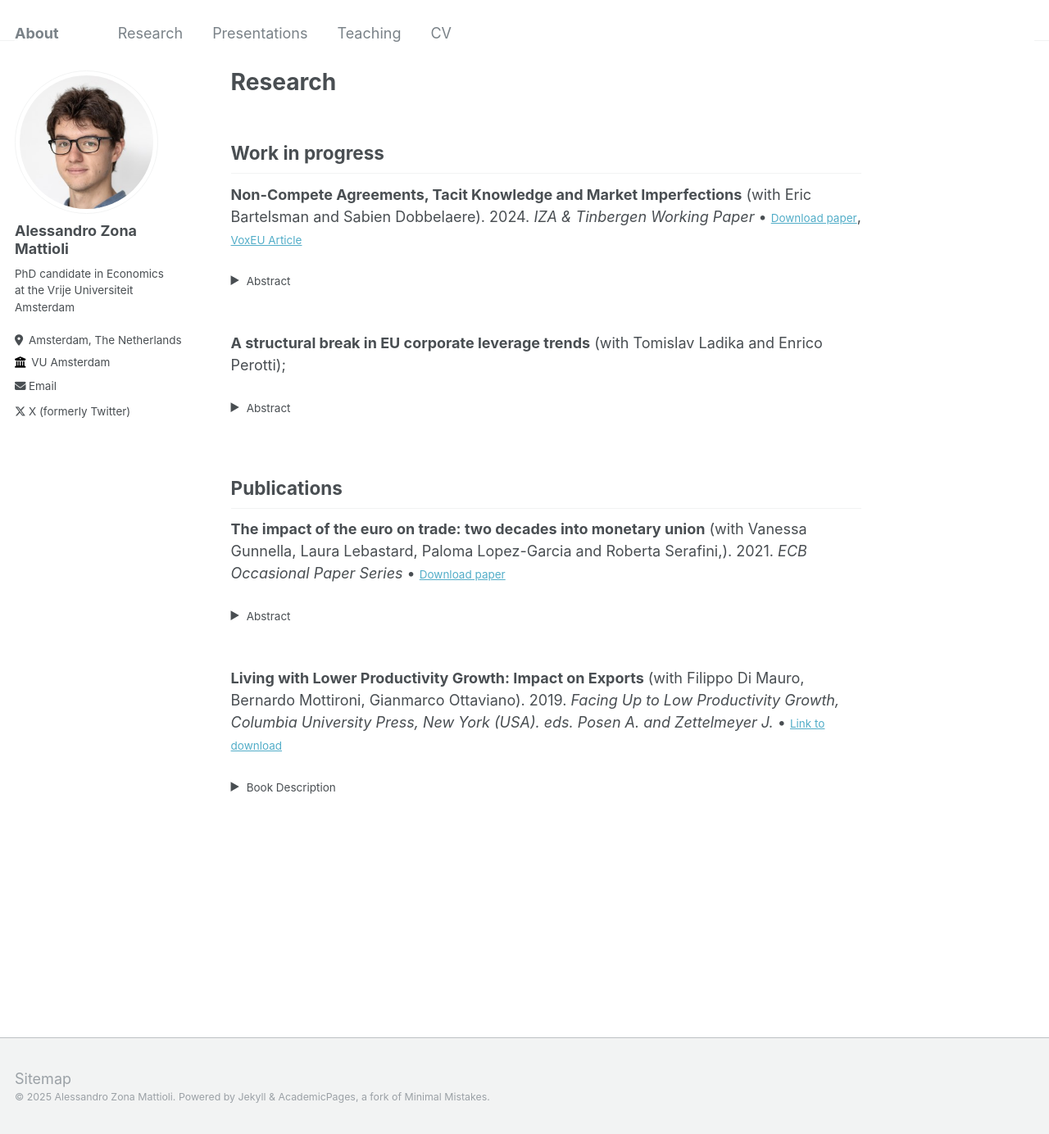
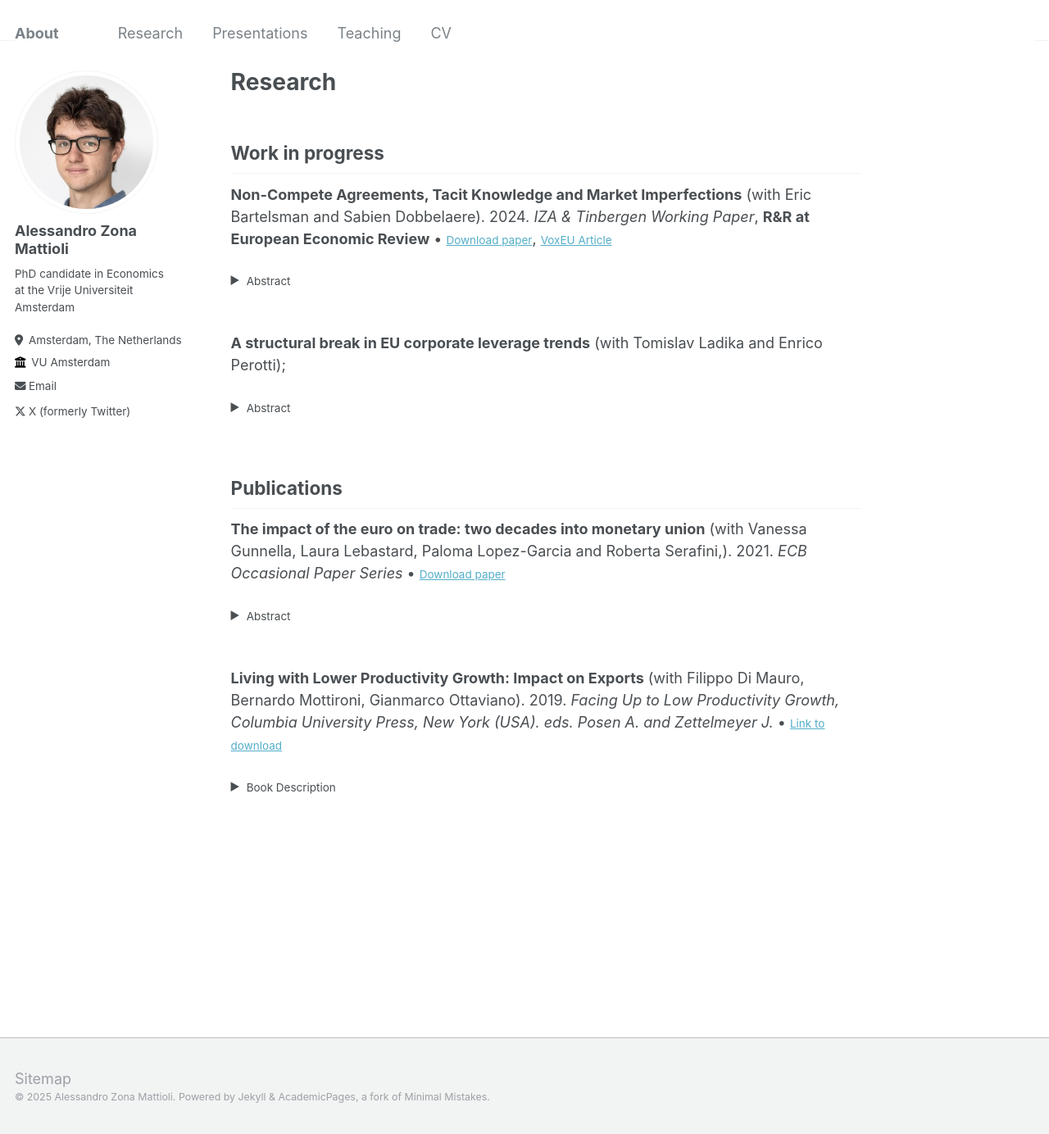
Before and after one commit to zmale/alessandrozonamattioli.github.io, a Jekyll site: the page built from _pages/research.md, in a window 1280 px wide and 1384 px high. Shown: the whole window at 82% size. Built offline with Jekyll 4.4.1, drawn with Linux system fonts in a browser that asks for light colours.

Commit message:
Update research with R&R.md

```diff
--- a/_pages/research.md
+++ b/_pages/research.md
@@ -6,7 +6,7 @@ title: Research
 
 ## Work in progress
 
-**Non-Compete Agreements, Tacit Knowledge and Market Imperfections** (with Eric Bartelsman and Sabien Dobbelaere). 2024. *IZA & Tinbergen Working Paper* &bull; <small>[Download paper](https://docs.iza.org/dp17260.pdf)</small>, <small>[VoxEU Article](https://cepr-org.vu-nl.idm.oclc.org/voxeu/columns/non-compete-agreements-tacit-knowledge-and-market-imperfections)</small>
+**Non-Compete Agreements, Tacit Knowledge and Market Imperfections** (with Eric Bartelsman and Sabien Dobbelaere). 2024. *IZA & Tinbergen Working Paper*, **R&R at European Economic Review** &bull; <small>[Download paper](https://docs.iza.org/dp17260.pdf)</small>, <small>[VoxEU Article](https://cepr-org.vu-nl.idm.oclc.org/voxeu/columns/non-compete-agreements-tacit-knowledge-and-market-imperfections)</small>
 <details>
   <summary>
     <small>Abstract</small>
```
